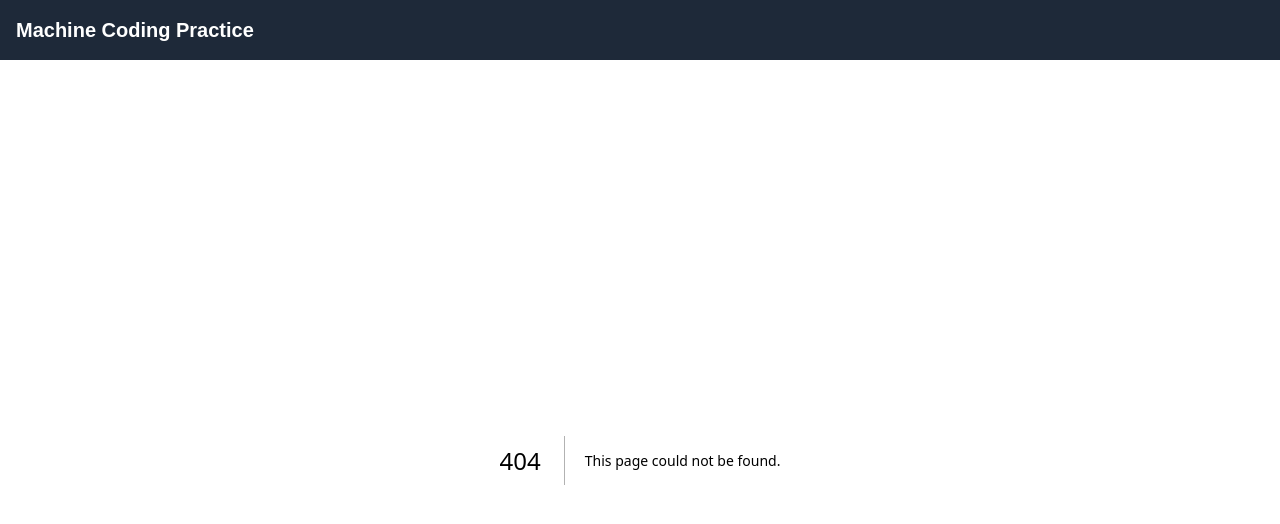
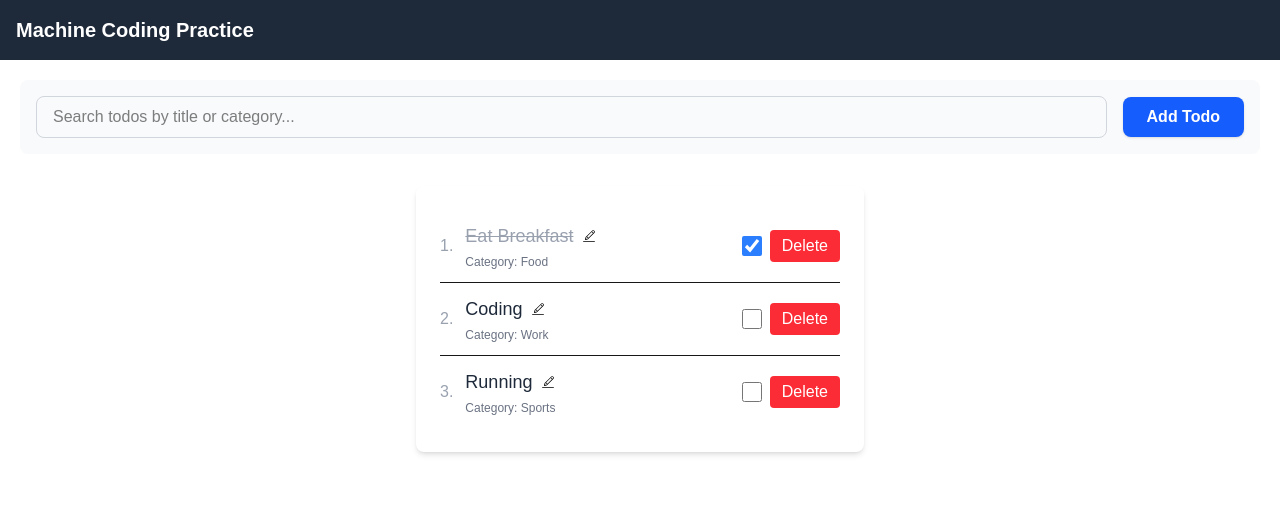
Before and after one commit to SatyabratDivedi/machine-coding-practice, a Next.js app: page /crud in a window 1280 px wide. Before the commit this address had no page. Shown: the top 524 px of the page. Built offline with nearby package versions, Linux system fonts and the light colour scheme.

Commit message:
CRUD operation and search facility with debounce

```diff
--- /dev/null
+++ b/app/(route)/crud/CrudForm.tsx
@@ -0,0 +1,83 @@
+'use client';
+import React, { useState } from 'react';
+
+interface todoType {
+  title: string;
+  category: string;
+  isCompleted: boolean;
+}
+
+interface FormInterface {
+  formClose: () => void;
+  addData: (todo: todoType) => void;
+}
+
+const CrudForm = ({ formClose, addData }: FormInterface) => {
+  const [title, setTitle] = useState('');
+  const [category, setCategory] = useState('');
+  const [isCompleted, setIsCompleted] = useState(false);
+
+  const submitForm = (e: React.FormEvent<HTMLFormElement>) => {
+    e.preventDefault();
+
+    if (title == '' || category == '') return alert('all details is important');
+
+    addData({ title, category, isCompleted });
+    formClose();
+  };
+
+  return (
+    <div className='h-full z-10 w-full fixed inset-0 flex items-center justify-center text-black bg-black/60 backdrop-blur-[1px]'>
+      <div className='crud-form border w-[60%] p-6 bg-white rounded-lg shadow-md'>
+        <h2 className='text-xl font-semibold mb-4'>Add Task</h2>
+        <form onSubmit={(e) => submitForm(e)} className='space-y-4'>
+          <div className='flex flex-col'>
+            <label htmlFor='title' className='mb-1 font-medium'>
+              Title <span className='text-red-500'>*</span>
+            </label>
+            <input value={title} onChange={(e) => setTitle(e.target.value)} type='text' id='title' className='border p-2 rounded-md focus:outline-none focus:ring-2 focus:ring-blue-500' placeholder='Enter task title' />
+          </div>
+
+          <div className='flex flex-col'>
+            <label htmlFor='category' className='mb-1 font-medium'>
+              Choose Category<span className='text-red-500'>*</span>
+            </label>
+            <select value={category} onChange={(e) => setCategory(e.target.value)} id='category' className='border p-2 rounded-md focus:outline-none focus:ring-2 focus:ring-blue-500'>
+              <option value='' className='not-allowed cursor-not-allowed opacity-50'>
+                Select a category
+              </option>
+              <option value='food'>Food</option>
+              <option value='study'>Study</option>
+              <option value='sport'>Sport</option>
+            </select>
+          </div>
+
+          <div className='flex items-center justify-between'>
+            <label htmlFor='isCompleted' className='font-medium'>
+              Is It Completed <span className='text-red-500'>*</span>
+            </label>
+            <div className='flex items-center gap-3 '>
+              <button onClick={() => setIsCompleted(true)} type='button' className={`border cursor-pointer rounded px-2 ${isCompleted && 'bg-blue-500 text-white'}`}>
+                Yes
+              </button>
+              <button onClick={() => setIsCompleted(false)} type='button' className={`border cursor-pointer rounded px-2 ${!isCompleted && 'bg-red-500 text-white'}`}>
+                No
+              </button>
+            </div>
+          </div>
+
+          <div className='flex justify-end space-x-2 pt-4'>
+            <button onClick={formClose} type='button' className='px-4 py-2 border rounded-md hover:bg-gray-100'>
+              Cancel
+            </button>
+            <button type='submit' className='px-4 py-2 bg-blue-500 text-white rounded-md hover:bg-blue-600'>
+              Submit
+            </button>
+          </div>
+        </form>
+      </div>
+    </div>
+  );
+};
+
+export default CrudForm;
--- /dev/null
+++ b/app/(route)/crud/page.tsx
@@ -0,0 +1,152 @@
+'use client';
+import React, { useState, useMemo, useEffect } from 'react';
+import CrudForm from './CrudForm';
+import { CiEdit } from 'react-icons/ci';
+
+interface Todo {
+  id: number;
+  title: string;
+  category?: string;
+  isCompleted: boolean;
+}
+
+const todoData: Todo[] = [
+  {
+    id: 1,
+    title: 'Eat Breakfast',
+    category: 'Food',
+    isCompleted: true,
+  },
+  {
+    id: 2,
+    title: 'Coding',
+    category: 'Work',
+    isCompleted: false,
+  },
+  {
+    id: 3,
+    title: 'Running',
+    category: 'Sports',
+    isCompleted: false,
+  },
+];
+
+const Crud = () => {
+  const [formPopup, setFormPopup] = useState<boolean>(false);
+  const [searchQuery, setSearchQuery] = useState<string>('');
+  const [todos, setTodos] = useState<Todo[]>(todoData);
+  const [editable, setEditable] = useState<string>('');
+  const [filteredTodos, setFilteredTodos] = useState<Todo[]>(todos);
+
+  useEffect(() => {
+
+    if (searchQuery.trim() === '') {
+      setFilteredTodos(todos);
+    }
+    const timer = setTimeout(() => {
+      const query = searchQuery.toLowerCase().trim();
+      console.log(query)
+      setFilteredTodos(todos.filter((todo) => todo.title.toLowerCase().includes(query) || todo.category?.toLowerCase().includes(query)));
+    }, 500);
+
+    return ()=>clearTimeout(timer)
+  }, [todos, searchQuery]);
+
+  const addData = ({ title, category, isCompleted }: Omit<Todo, 'id'>) => {
+    const newTodo = {
+      id: Date.now(),
+      title,
+      category,
+      isCompleted,
+    };
+    setTodos((prev) => [...prev, newTodo]);
+  };
+
+  const toggleCheckBox = (todo: Todo) => {
+    setTodos((prevTodos) => prevTodos.map((prevTodo) => (prevTodo.id === todo.id ? { ...prevTodo, isCompleted: !prevTodo.isCompleted } : prevTodo)));
+  };
+
+  const deleteTodo = (todo: Todo) => {
+    setTodos((prevTodos) => prevTodos.filter((prevTodo) => prevTodo.id !== todo.id));
+  };
+
+  const updateTitle = (e: React.ChangeEvent<HTMLInputElement>, todo: Todo) => {
+    const value = e.target.value;
+    setTodos((prevTodos) => prevTodos.map((prevTodo) => (prevTodo.id === todo.id ? { ...prevTodo, title: value } : prevTodo)));
+  };
+
+  return (
+    <div className='p-5'>
+      {formPopup && <CrudForm formClose={() => setFormPopup(false)} addData={addData} />}
+
+      <div className='bg-gray-50 rounded-lg p-4 mb-6'>
+        <div className='flex gap-4 items-center'>
+          <div className='relative flex-1'>
+            <input value={searchQuery} onChange={(e) => setSearchQuery(e.target.value)} type='text' placeholder='Search todos by title or category...' className='border text-black border-gray-300 rounded-lg px-4 py-2 w-full focus:outline-none focus:ring-2 focus:ring-blue-400 transition pr-10' />
+            {searchQuery && (
+              <button onClick={() => setSearchQuery('')} className='absolute right-3 top-1/2 transform -translate-y-1/2 text-gray-400 hover:text-gray-600'>
+                ✕
+              </button>
+            )}
+          </div>
+
+          <button onClick={() => setFormPopup(true)} className='bg-blue-600 hover:bg-blue-700 text-white font-semibold py-2 px-6 rounded-lg shadow transition'>
+            Add Todo
+          </button>
+        </div>
+
+        {searchQuery && (
+          <div className='mt-3 text-sm text-gray-600'>
+            Showing {filteredTodos.length} of {todos.length} todos matching `{searchQuery}`
+          </div>
+        )}
+      </div>
+
+      <div className='max-w-md mx-auto mt-8 bg-white rounded-lg shadow-md p-6'>
+        {filteredTodos.length === 0 ? (
+          <div className='text-center text-gray-500 py-8'>
+            {searchQuery ? (
+              <div>
+                <p>No todos found matching `{searchQuery}`</p>
+                <button onClick={() => setSearchQuery('')} className='text-blue-600 hover:text-blue-800 mt-2 underline'>
+                  Clear search
+                </button>
+              </div>
+            ) : (
+              'No todos found. Add one to get started!'
+            )}
+          </div>
+        ) : (
+          filteredTodos.map((todo, index) => (
+            <div key={todo.id} className='flex items-center justify-between py-3 border-b last:border-b-0'>
+              <div className='flex items-center gap-3'>
+                <span className='text-gray-400'>{index + 1}.</span>
+                <div className='flex flex-col'>
+                  <div className='flex items-center gap-2'>
+                    {editable === todo.id.toString() ? (
+                      <input type='text' className='text-black border-b border-black focus:outline-none' value={todo.title} onChange={(e) => updateTitle(e, todo)} onBlur={() => setEditable('')} autoFocus />
+                    ) : (
+                      <span className={`text-lg cursor-pointer ${todo.isCompleted ? 'line-through text-gray-400' : 'text-gray-800'}`} onClick={() => setEditable(todo.id.toString())}>
+                        {todo.title}
+                      </span>
+                    )}
+                    {editable !== todo.id.toString() && <CiEdit onClick={() => setEditable(todo.id.toString())} className='text-black cursor-pointer hover:text-blue-600' />}
+                  </div>
+                  {todo.category && <span className='text-xs text-gray-500 mt-1'>Category: {todo.category}</span>}
+                </div>
+              </div>
+              <div className='flex items-center gap-2'>
+                <input onClick={() => toggleCheckBox(todo)} type='checkbox' checked={todo.isCompleted} readOnly className='accent-blue-500 w-5 h-5' />
+                <button onClick={() => deleteTodo(todo)} className='bg-red-500 hover:bg-red-600 text-white font-medium py-1 px-3 rounded transition'>
+                  Delete
+                </button>
+              </div>
+            </div>
+          ))
+        )}
+      </div>
+    </div>
+  );
+};
+
+export default Crud;
--- a/app/pagination-and-popup/page.tsx
+++ b/app/(route)/pagination-and-popup/page.tsx
@@ -1,8 +1,8 @@
 'use client';
 
 import { Suspense, useEffect, useState } from 'react';
-import Popup from '../components/Popup';
-import Pagination from '../components/Pagination';
+import Popup from '../../components/Popup';
+import Pagination from '../../components/Pagination';
 import { useRouter, useSearchParams } from 'next/navigation';
 
 interface DataType {
--- a/app/stepper/page.tsx
+++ b/app/(route)/stepper/page.tsx
@@ -1,7 +1,7 @@
 "use client";
 
 import  React  from 'react';
-import Stepper from '../components/Stepper';
+import Stepper from '../../components/Stepper';
 
 
 export interface StepperProps {
--- a/app/components/Stepper.tsx
+++ b/app/components/Stepper.tsx
@@ -1,5 +1,5 @@
 'use client';
-import { StepperProps } from '../stepper/page';
+import { StepperProps } from '../(route)/stepper/page';
 
 interface ComponentStepperProps {
   steps: StepperProps[];
--- a/app/page.tsx
+++ b/app/page.tsx
@@ -18,6 +18,10 @@ const App = () => {
       name: 'Pagination and Popup',
       link: '/pagination-and-popup',
     },
+    {
+      name: 'CRUD Operations',
+      link: '/crud',
+    },
   ]
   return (
     <div>
```
Also changed, not shown: package.json (+6 -5 lines), 1 other file (tests, documents, lock files or other folders).
